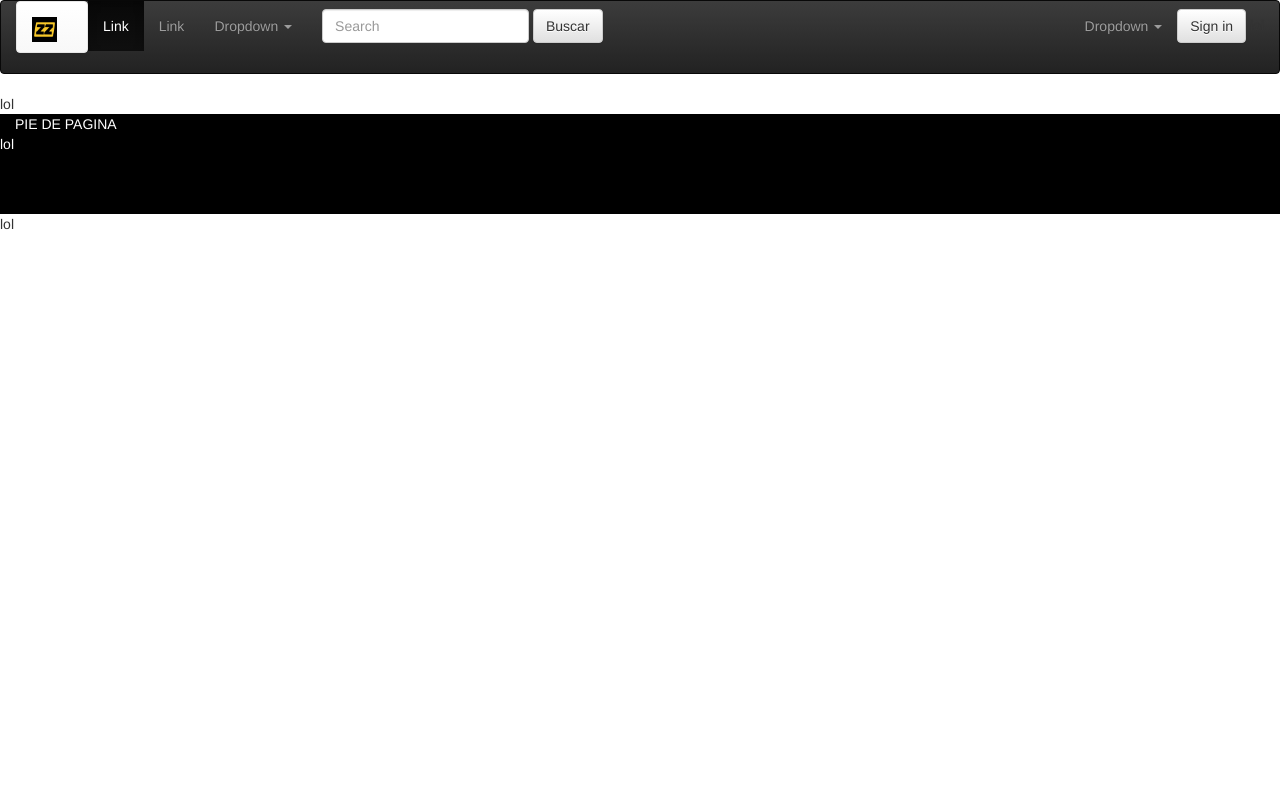
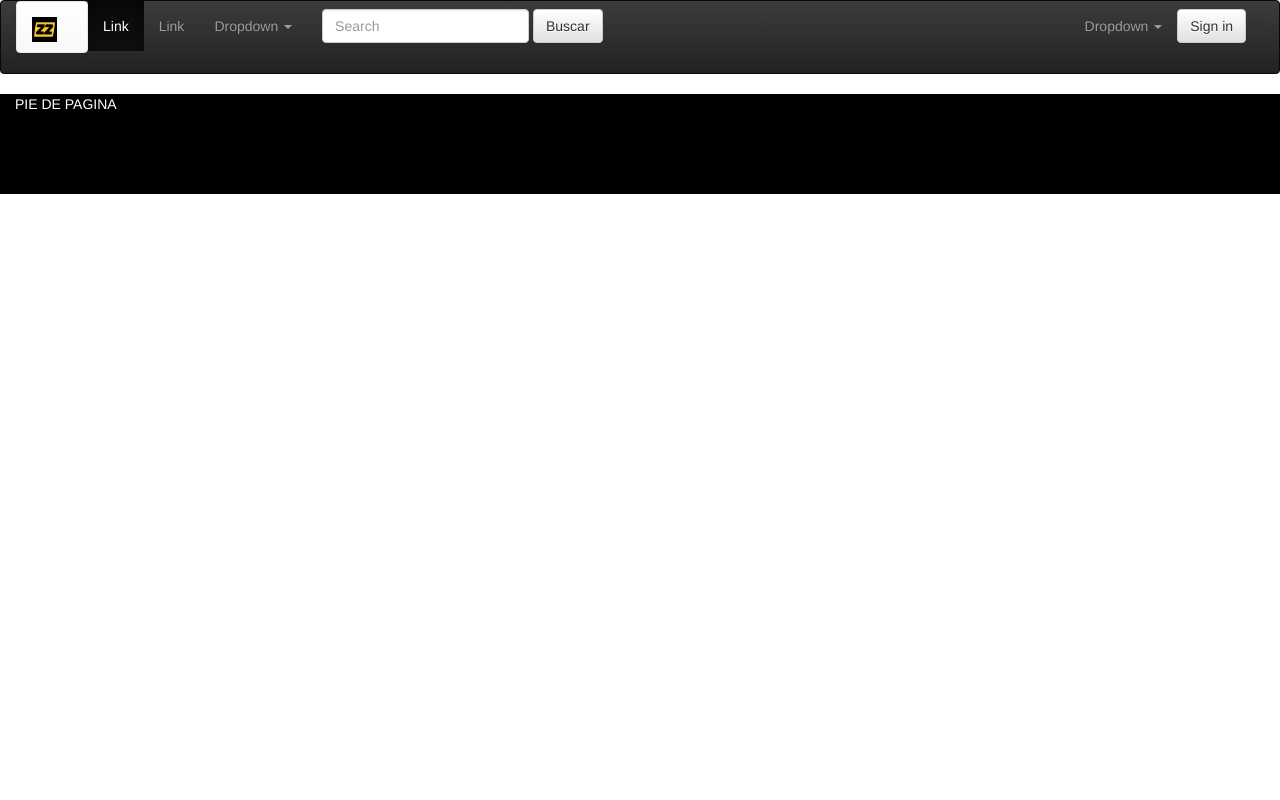
Before and after one commit to SirBedivere/ISC7, a PHP site: page /Design/Navegador.php in a window 1280 px wide. Run offline with PHP 8.4, Linux system fonts and the light colour scheme; some libraries are stand-ins or nearby versions.

Commit message:
yap
:+1:

```diff
--- a/Design/Encabezado.php
+++ b/Design/Encabezado.php
@@ -61,4 +61,3 @@
 					</div><!-- /.navbar-collapse -->
 				  </div><!-- /.container-fluid -->
 </nav>
-lol
--- a/Design/Navegador.php
+++ b/Design/Navegador.php
@@ -27,4 +27,3 @@
 				<div class="Pie">
 					<?php include "Pie.php";?>
 				</div>
-			lol
--- a/Design/pie.php
+++ b/Design/pie.php
@@ -5,4 +5,3 @@
 </div>
 </body>
 </html>
-lol
--- a/views/ViewUsuario.php
+++ b/views/ViewUsuario.php
@@ -1,4 +1,7 @@
 <html>
+	<?php
+		include("../Design/Navegador.php");
+	?>
 	<head>
 		<title>Registro de Usuario</title>
 	</head>
@@ -34,3 +37,6 @@
 
 	</body>
 </html>
+<?PHP
+include("../Design/pie.php");
+?>
```
